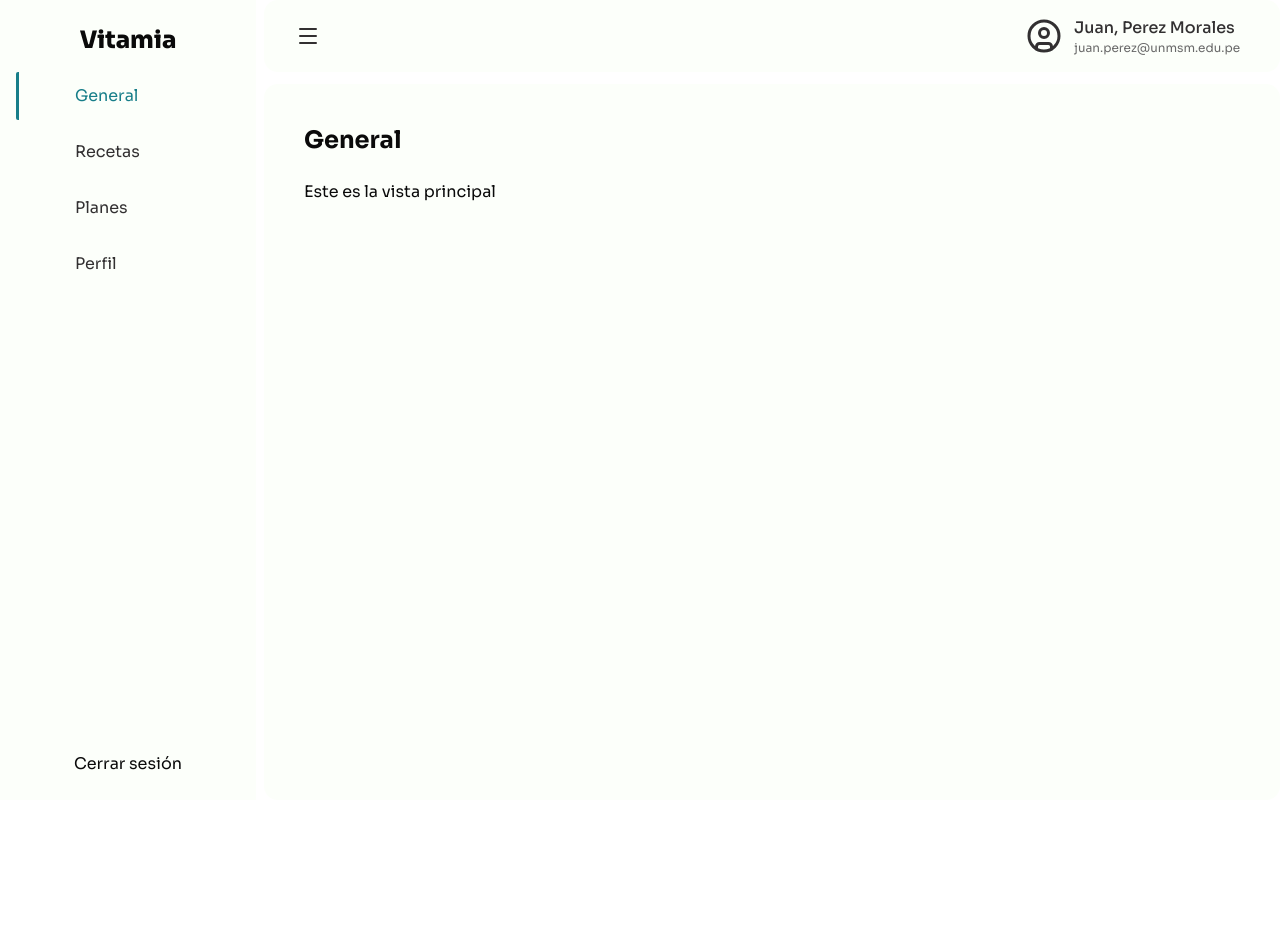
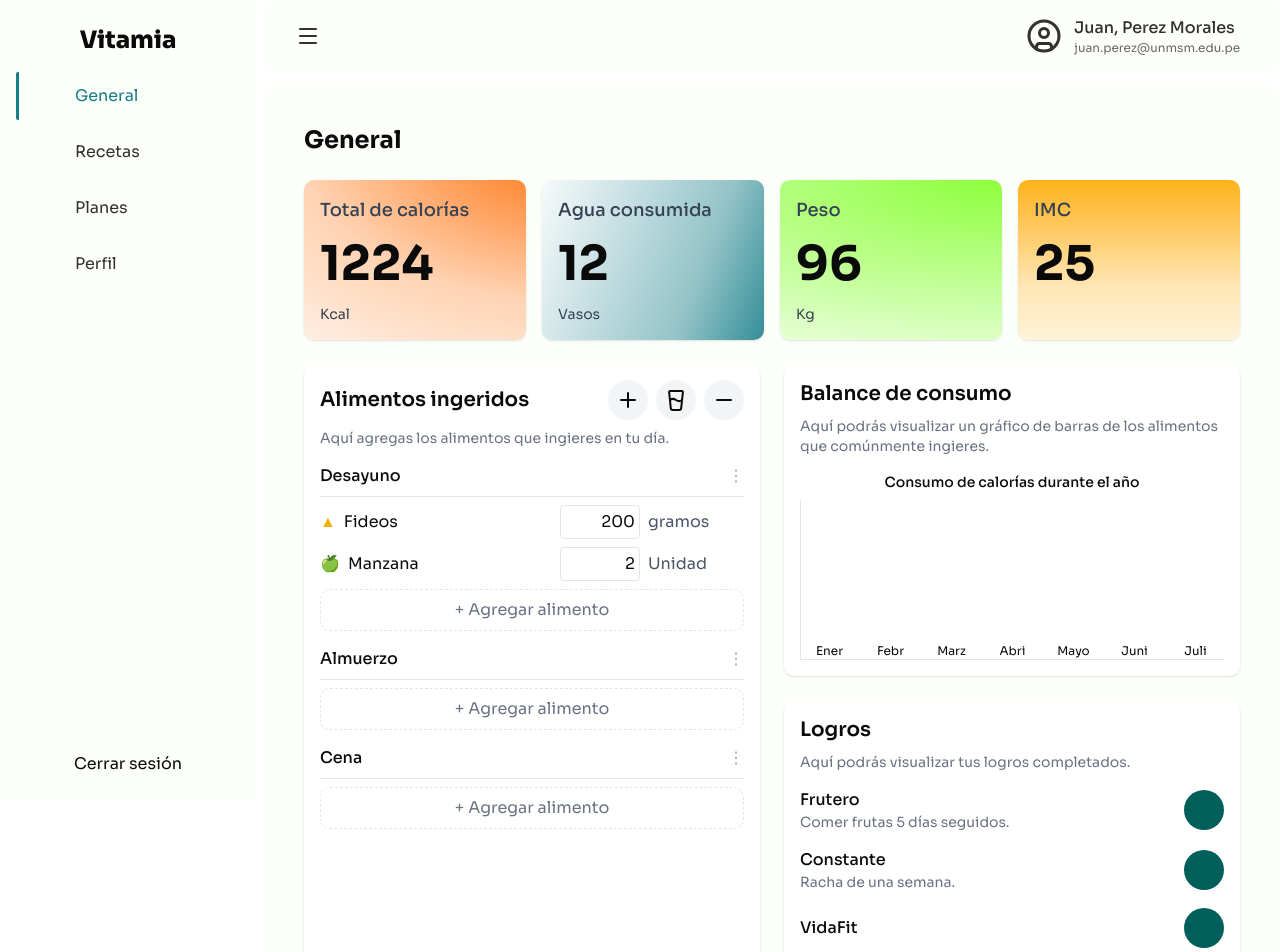
Before and after one commit to Vilberto02/vitamia-demo, a React (Vite) app in the folder source/frontend/: page / in a window 1280 px wide. Shown: the top 952 px of the page. Before the commit the page ends 800 px from the top, so only its background shows below. Built offline with nearby package versions, Linux system fonts and the light colour scheme.

Commit message:
Agregar diseño de la seccion General

```diff
--- a/source/frontend/src/components/sections/OverviewSection.tsx
+++ b/source/frontend/src/components/sections/OverviewSection.tsx
@@ -1,10 +1,234 @@
+import { Plus, Minus, GlassWater } from "lucide-react";
+
 export function OverviewSection() {
   return (
     <section className="flex flex-col gap-6 h-full">
       <h1 className="font-bold text-2xl text-[var(--modeThird)] select-none">
         General
       </h1>
-      <p>Este es la vista principal</p>
+
+      {/* Tarjetas de información general */}
+      <div className="grid grid-cols-1 md:grid-cols-2 lg:grid-cols-4 gap-4">
+        <div
+          className="p-4 rounded-lg shadow flex flex-col gap-4 justify-center"
+          style={{
+            background:
+              "radial-gradient(238.72% 191.03% at 119.6% -21.43%, #FF6E06 0%, #FFD3B3 50.79%, #FFF 100%)",
+          }}
+        >
+          <h2 className="text-lg font-medium text-gray-700">
+            Total de calorías
+          </h2>
+          <p className="text-5xl font-bold">1224</p>
+          <p className="text-sm text-gray-700">Kcal</p>
+        </div>
+
+        <div
+          className="p-4 rounded-lg shadow flex flex-col gap-4 justify-center"
+          style={{
+            background:
+              "linear-gradient(291deg, #177E89 -9.83%, #93C3C8 31.45%, #FFF 105.75%)",
+          }}
+        >
+          <h2 className="text-lg font-medium text-gray-700">Agua consumida</h2>
+          <p className="text-5xl font-bold">12</p>
+          <p className="text-sm text-gray-700">Vasos</p>
+        </div>
+
+        <div
+          className="p-4 rounded-lg shadow flex flex-col gap-4 justify-center"
+          style={{
+            background:
+              "radial-gradient(301.68% 141.42% at 99.87% 0%, #8DFF3C 0%, #FFF 100%)",
+          }}
+        >
+          <h2 className="text-lg font-medium text-gray-700">Peso</h2>
+          <p className="text-5xl font-bold">96</p>
+          <p className="text-sm text-gray-700">Kg</p>
+        </div>
+
+        <div
+          className="p-4 rounded-lg shadow flex flex-col gap-4 "
+          style={{
+            background:
+              "linear-gradient(180deg, #FEB21A 0%, #FFE5B3 65.43%, #FFF 134.35%)",
+          }}
+        >
+          <h2 className="text-lg font-medium text-gray-700">IMC</h2>
+          <p className="text-5xl font-bold">25</p>
+        </div>
+      </div>
+
+      {/* Contenedor principal para las secciones inferiores */}
+      <div className="grid grid-cols-1 lg:grid-cols-2 gap-6 flex-grow">
+        {/* Sección de alimentos ingeridos */}
+        <div className="bg-white rounded-lg shadow p-4">
+          <div className="flex justify-between items-center mb-2">
+            <h2 className="text-xl font-semibold">Alimentos ingeridos</h2>
+            <div className="flex gap-2">
+              <button className="p-2 rounded-full bg-gray-100 hover:bg-gray-200">
+                <Plus></Plus>
+              </button>
+              <button className="p-2 rounded-full bg-gray-100 hover:bg-gray-200">
+                <GlassWater></GlassWater>
+              </button>
+              <button className="p-2 rounded-full bg-gray-100 hover:bg-gray-200">
+                <Minus></Minus>
+              </button>
+            </div>
+          </div>
+          <p className="text-sm text-gray-500 mb-4">
+            Aquí agregas los alimentos que ingieres en tu día.
+          </p>
+
+          {/* Desayuno */}
+          <div className="mb-4">
+            <div className="flex justify-between items-center border-b pb-2 mb-2">
+              <h3 className="font-medium">Desayuno</h3>
+              <button className="text-gray-400">⋮</button>
+            </div>
+
+            <div className="flex justify-between items-center mb-2">
+              <div className="flex items-center gap-2">
+                <span className="text-yellow-500">▲</span>
+                <span>Fideos</span>
+              </div>
+              <div className="flex items-center gap-2">
+                <input
+                  type="text"
+                  value="200"
+                  className="w-20 border rounded p-1 text-right"
+                />
+                <span className="w-24 text-gray-600">gramos</span>
+              </div>
+            </div>
+
+            <div className="flex justify-between items-center mb-2">
+              <div className="flex items-center gap-2">
+                <span className="text-green-600">🍏</span>
+                <span>Manzana</span>
+              </div>
+              <div className="flex items-center gap-2">
+                <input
+                  type="text"
+                  value="2"
+                  className="w-20 border rounded p-1 text-right"
+                />
+                <span className="w-24 text-gray-600">Unidad</span>
+              </div>
+            </div>
+
+            <button className="w-full border border-dashed rounded-lg p-2 text-gray-500 mt-2 flex items-center justify-center">
+              <span className="mr-1">+</span> Agregar alimento
+            </button>
+          </div>
+
+          {/* Almuerzo */}
+          <div className="mb-4">
+            <div className="flex justify-between items-center border-b pb-2 mb-2">
+              <h3 className="font-medium">Almuerzo</h3>
+              <button className="text-gray-400">⋮</button>
+            </div>
+
+            <button className="w-full border border-dashed rounded-lg p-2 text-gray-500 mt-2 flex items-center justify-center">
+              <span className="mr-1">+</span> Agregar alimento
+            </button>
+          </div>
+
+          {/* Cena */}
+          <div>
+            <div className="flex justify-between items-center border-b pb-2 mb-2">
+              <h3 className="font-medium">Cena</h3>
+              <button className="text-gray-400">⋮</button>
+            </div>
+
+            <button className="w-full border border-dashed rounded-lg p-2 text-gray-500 mt-2 flex items-center justify-center">
+              <span className="mr-1">+</span> Agregar alimento
+            </button>
+          </div>
+        </div>
+
+        {/* Sección derecha: Balance de consumo y Logros */}
+        <div className="flex flex-col gap-6">
+          {/* Balance de consumo */}
+          <div className="bg-white rounded-lg shadow p-4">
+            <h2 className="text-xl font-semibold mb-2">Balance de consumo</h2>
+            <p className="text-sm text-gray-500 mb-4">
+              Aquí podrás visualizar un gráfico de barras de los alimentos que
+              comúnmente ingieres.
+            </p>
+
+            <div className="mt-4">
+              <h3 className="text-sm font-medium text-center mb-2">
+                Consumo de calorías durante el año
+              </h3>
+              <div className="h-40 flex items-end justify-between gap-1 border-b border-l">
+                {[
+                  "Enero",
+                  "Febrero",
+                  "Marzo",
+                  "Abril",
+                  "Mayo",
+                  "Junio",
+                  "Julio",
+                ].map((month, index) => {
+                  // Alturas aleatorias para simular el gráfico
+                  const heights = [70, 90, 50, 80, 65, 85, 45];
+                  return (
+                    <div
+                      key={month}
+                      className="flex flex-col items-center flex-1"
+                    >
+                      <div
+                        className="w-full bg-amber-200 rounded-t"
+                        style={{ height: `${heights[index]}%` }}
+                      ></div>
+                      <span className="text-xs mt-1">
+                        {month.substring(0, 4)}
+                      </span>
+                    </div>
+                  );
+                })}
+              </div>
+            </div>
+          </div>
+
+          {/* Logros */}
+          <div className="bg-white rounded-lg shadow p-4">
+            <h2 className="text-xl font-semibold mb-2">Logros</h2>
+            <p className="text-sm text-gray-500 mb-4">
+              Aquí podrás visualizar tus logros completados.
+            </p>
+
+            <div className="space-y-4">
+              <div className="flex justify-between items-center">
+                <div>
+                  <h3 className="font-medium">Frutero</h3>
+                  <p className="text-sm text-gray-500">
+                    Comer frutas 5 días seguidos.
+                  </p>
+                </div>
+                <div className="w-10 h-10 rounded-full bg-teal-800"></div>
+              </div>
+
+              <div className="flex justify-between items-center">
+                <div>
+                  <h3 className="font-medium">Constante</h3>
+                  <p className="text-sm text-gray-500">Racha de una semana.</p>
+                </div>
+                <div className="w-10 h-10 rounded-full bg-teal-800"></div>
+              </div>
+
+              <div className="flex justify-between items-center">
+                <div>
+                  <h3 className="font-medium">VidaFit</h3>
+                </div>
+                <div className="w-10 h-10 rounded-full bg-teal-800"></div>
+              </div>
+            </div>
+          </div>
+        </div>
+      </div>
     </section>
   );
 }
```
